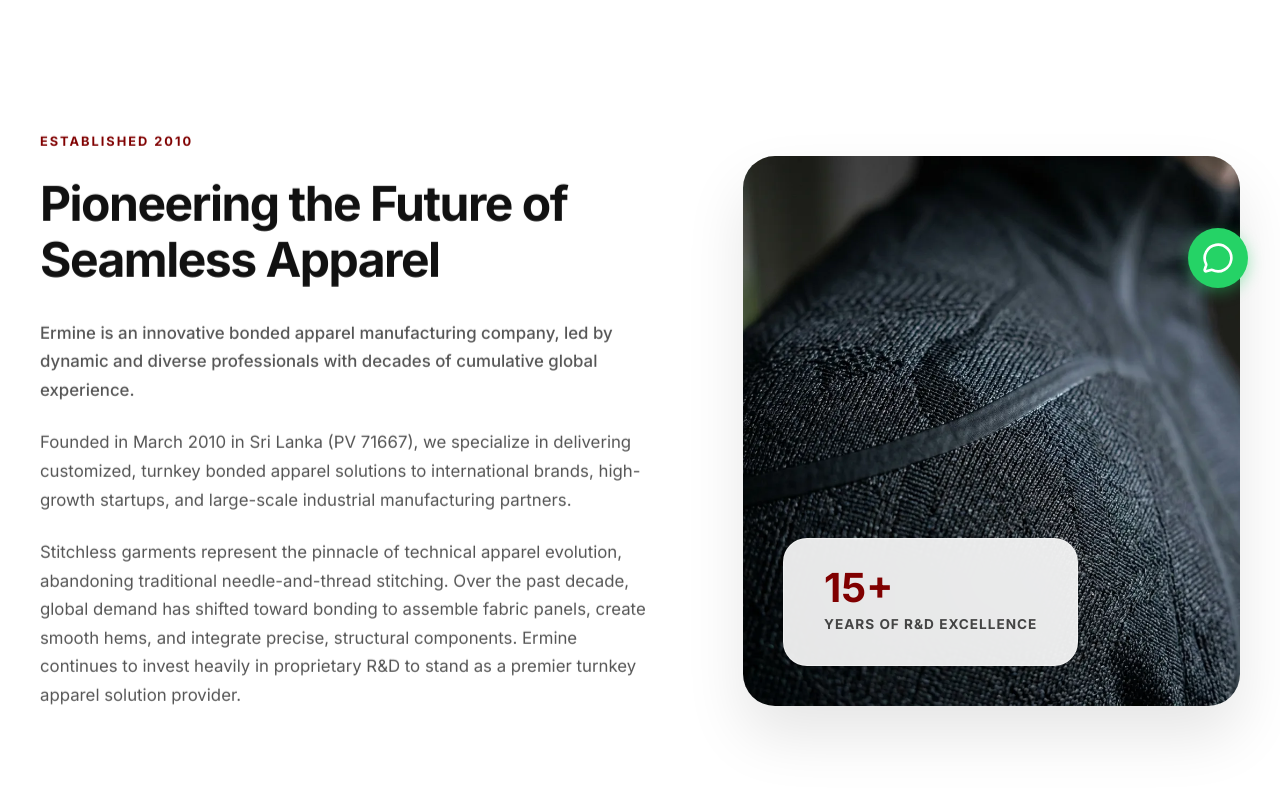
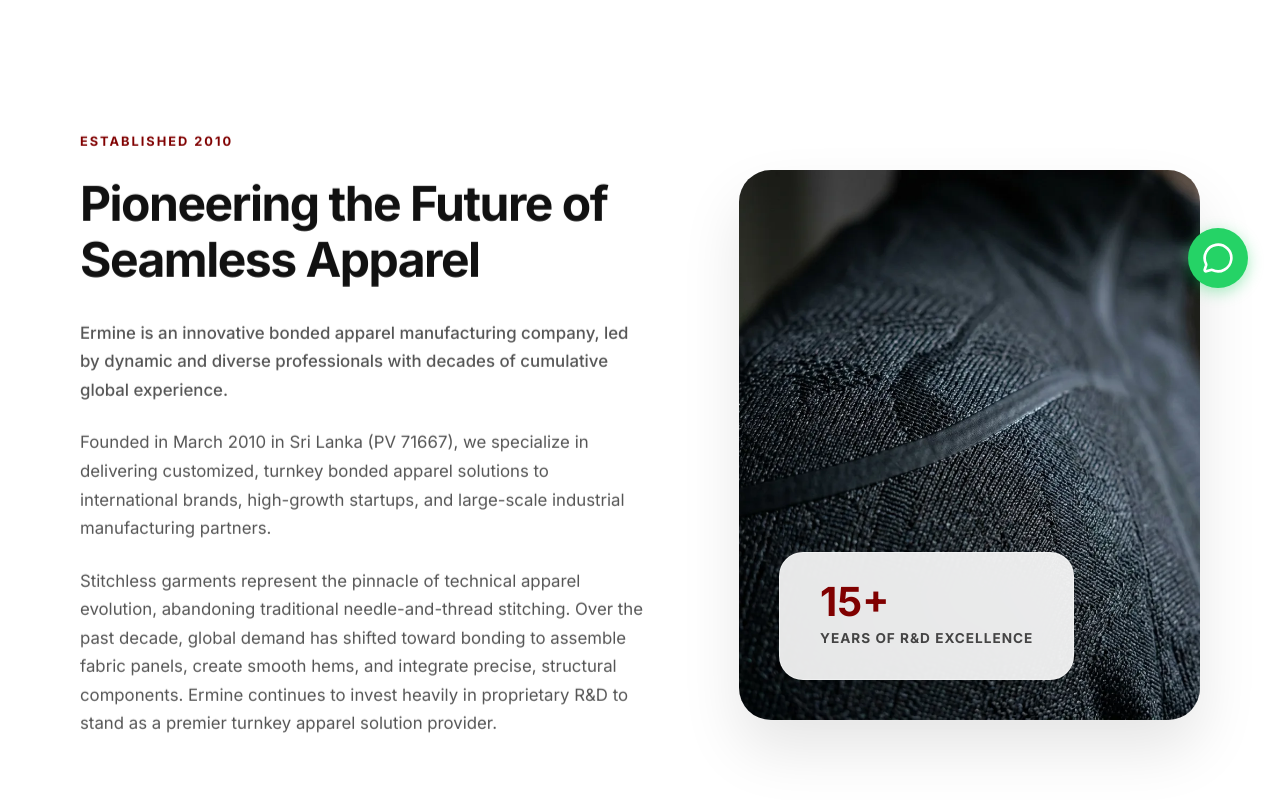
Before and after one commit to AMGRPrabhatha/ermine, a React (Vite) app: page /about in a window 1280 px wide. Shown: the part 480-1280 px from the top of the page. Built offline with nearby package versions, Linux system fonts and the light colour scheme; a web font is replaced by a local one.

Commit message:
Design: Adjust responsive container paddings to 80px on desktop and 40px on tablet for optimal widescreen visual balance

```diff
--- a/src/index.css
+++ b/src/index.css
@@ -99,7 +99,7 @@
   width: 100%;
   max-width: var(--max-width);
   margin: 0 auto;
-  padding: 0 40px;
+  padding: 0 80px;
 }
 
 .section {
@@ -169,6 +169,12 @@
 .delay-200 { animation-delay: 200ms; }
 .delay-300 { animation-delay: 300ms; }
 
+@media screen and (max-width: 1024px) {
+  .container {
+    padding: 0 40px;
+  }
+}
+
 @media screen and (max-width: 768px) {
   .container {
     padding: 0 20px;
```
